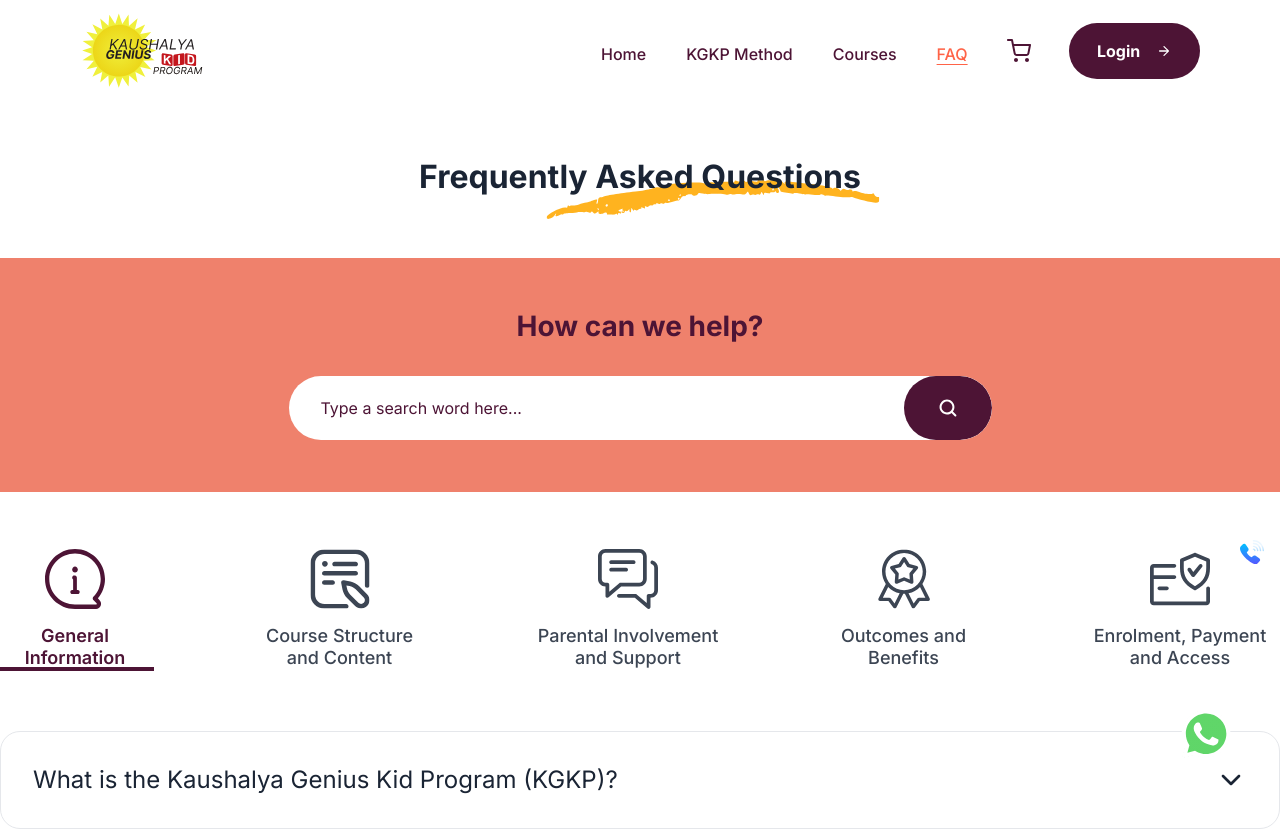
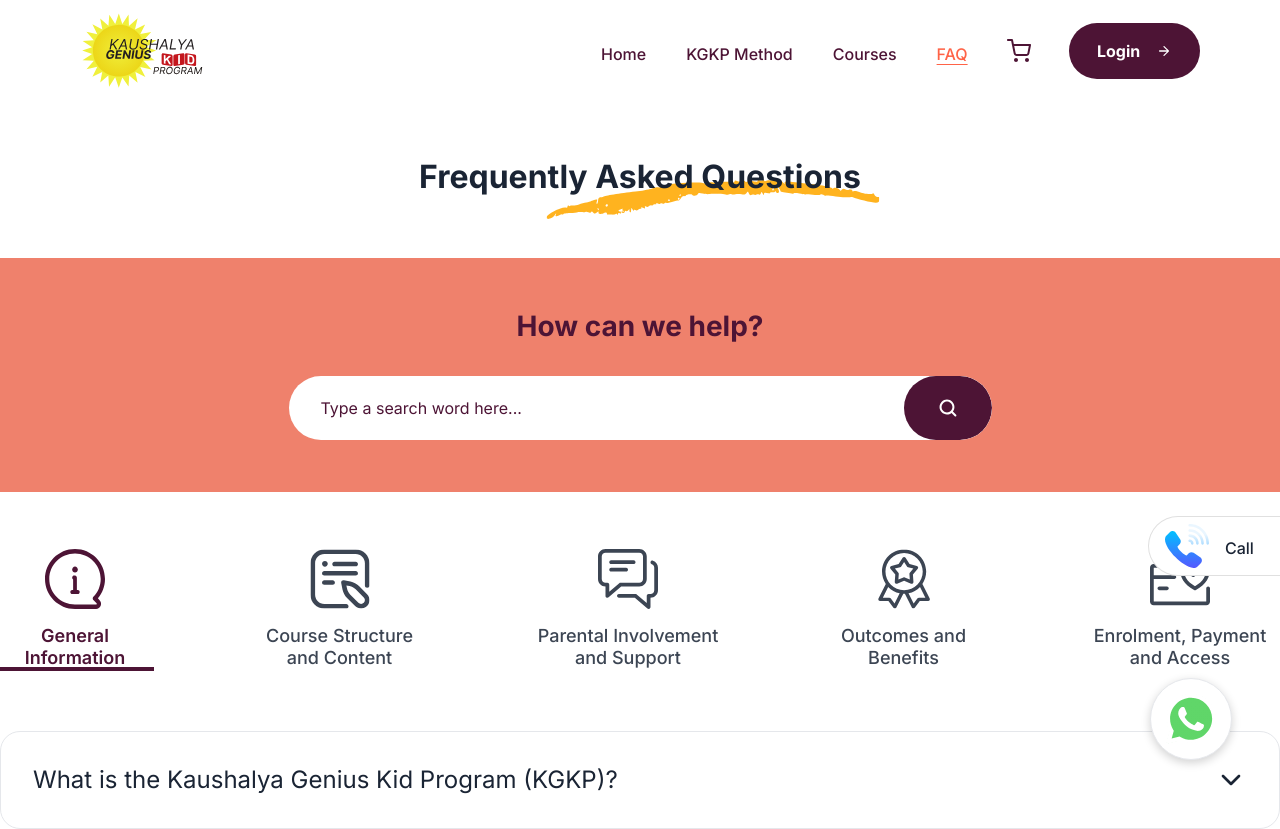
Before and after one commit to Aurobindo-stikkman/kgkp, a Next.js app: page /faq in a window 1280 px wide. Shown: the top 829 px of the page. Built offline with nearby package versions, Linux system fonts and the light colour scheme; a web font is replaced by a local one.

Commit message:
* Fixed the Action button, scroll to top & the whatsapp button.

```diff
--- a/src/app/components/ActionButton/ActionButton.tsx
+++ b/src/app/components/ActionButton/ActionButton.tsx
@@ -26,17 +26,16 @@ const ActionButton = () => {
 
   return (
     <div
-      className={`fixed right-0 bottom-44 h-12 bg-white rounded-tl-[40px] rounded-bl-[40px] overflow-hidden transition-all duration-300 ease-in-out cursor-pointer z-[9999] lg:bottom-56 ${
-        isOpen ? "w-[211px]" : "w-14"
+      className={`fixed right-0 bottom-44 h-12 border border-r-0 border-[#0000001F] bg-white rounded-tl-[40px] rounded-bl-[40px] cursor-pointer z-[9999] lg:h-[60px] lg:bottom-56 transition-all duration-300 ease-in-out ${
+        isOpen ? "w-[211px] lg:w-[267px] " : "w-14 lg:w-[132px]"
       }`}
       onClick={handleClick}
     >
       <a
-        className={`w-full h-full block px-4 py-2 lg:flex lg:gap-3 items-center text-nowrap`}
+        className={`w-full h-full block px-4 py-2 pr-[13px] lg:flex lg:gap-[16px] items-center text-nowrap`}
       >
         <svg
-          width="32"
-          height="32"
+          className="w-8 h-8 lg:basis-11 lg:shrink-0 lg:h-11"
           viewBox="0 0 32 32"
           fill="none"
           xmlns="http://www.w3.org/2000/svg"
@@ -91,11 +90,12 @@ const ActionButton = () => {
         </svg>
 
         <span
-          className={`${
-            isOpen ? "block" : "hidden"
-          } w-[135px] h-[15px] text-xs font-semibold leading-[14.52px] text-[#1A2434] `}
+          className={`w-[135px] h-[15px] flex gap-1 text-xs font-semibold leading-[14.52px] text-[#1A2434] lg:text-base lg:leading-[19.36px] lg:font-medium lg:w-full `}
         >
-          Call +91 34839493784
+          Call{" "}
+          <span className={`${isOpen ? "block" : "hidden"}`}>
+            +91 34839493784
+          </span>
         </span>
       </a>
     </div>
--- a/src/app/components/scroll-to-top/ScrollToTop.tsx
+++ b/src/app/components/scroll-to-top/ScrollToTop.tsx
@@ -31,7 +31,7 @@ export default function ScrollToTopButton() {
     isVisible && (
       <svg
         onClick={scrollToTop}
-        className="h-10 w-10 cursor-pointer fixed bottom-[6.5rem] right-[3.2rem] z-[9999] lg:bottom-[8.5rem] xl:w-[50px] xl:h-[50px]"
+        className="h-10 w-10 cursor-pointer fixed bottom-[6.5rem] right-[0.7rem] z-[9999] lg:bottom-[8.5rem] xl:w-[50px] xl:h-[50px] lg:right-16 "
         viewBox="0 0 60 60"
         fill="none"
         xmlns="http://www.w3.org/2000/svg"
--- a/src/app/components/whats-app/WhatsApp.tsx
+++ b/src/app/components/whats-app/WhatsApp.tsx
@@ -9,11 +9,15 @@ const WhatsApp = () => {
   if (pathname === "/contact") return null;
 
   return (
-    <div className="cursor-pointer fixed w-9 h-9 right-[3.3rem] lg:w-[52px] lg:h-[52px] bottom-10 lg:right-12 z-[9999]">
-      <Link
-        href="https://wa.me/+919394360040"
-        className="flex gap-[14px] justify-center items-center w-full h-full "
+    <div
+      className="cursor-pointer fixed w-11 h-11 rounded-full bg-white right-[0.5rem] lg:w-[82px] lg:h-[82px] bottom-10 lg:right-12 z-[9999] "
+      style={{
+        boxShadow: "0px 3px 10px rgba(0, 0, 0, 0.18)",
+        borderWidth: "0.77px",
+      }}
     >
+      <Link href="https://wa.me/+919394360040" className="w-full h-full flex justify-center items-center lg:p-3 ">
+        <div className="w-full h-full rounded-full flex p-1.5 justify-center items-center lg:p-0 lg:w-[54px] lg:h-[54px] ">
           <svg
             viewBox="0 0 16 17"
             className="w-full h-full"
@@ -62,6 +66,7 @@ const WhatsApp = () => {
               </linearGradient>
             </defs>
           </svg>
+        </div>
       </Link>
     </div>
   );
```
Lines whose indentation alone changed are shown as unchanged.
